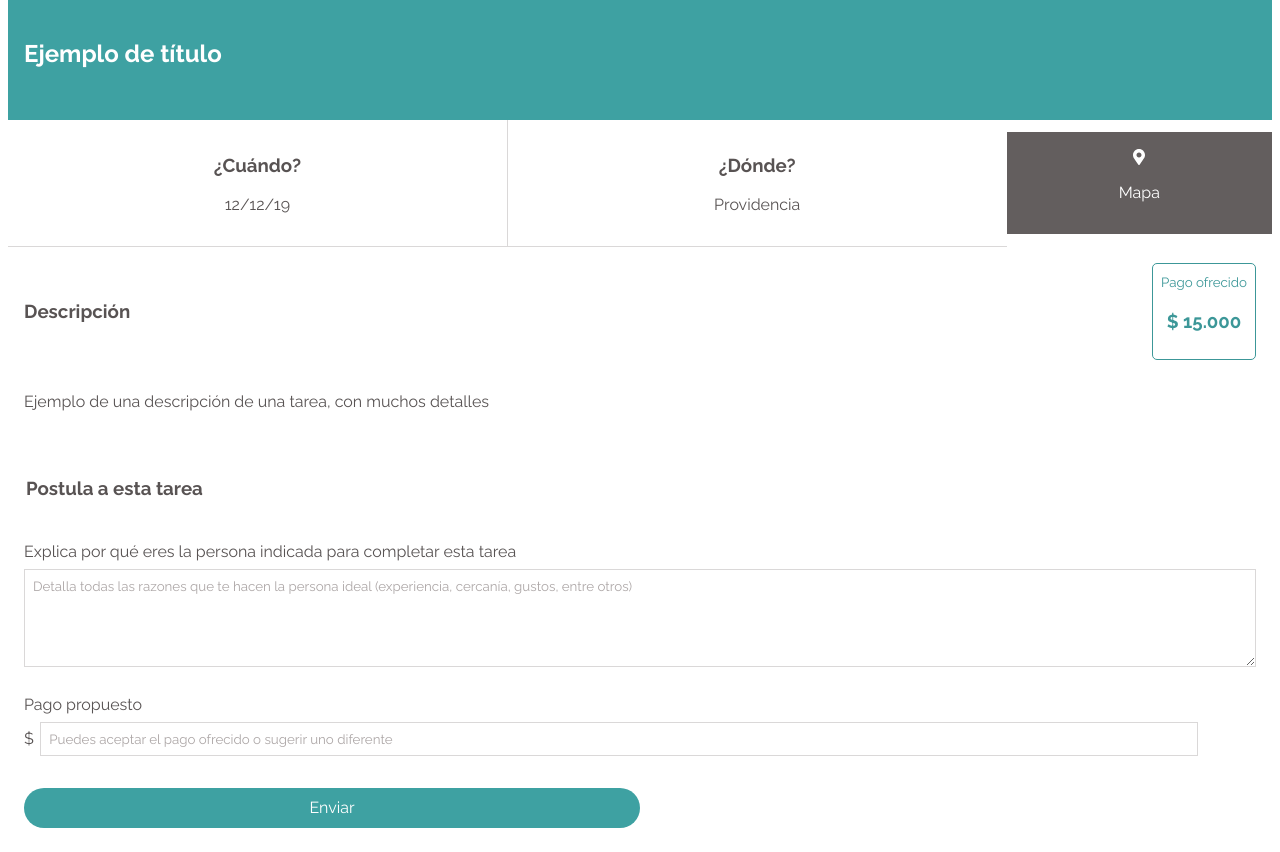
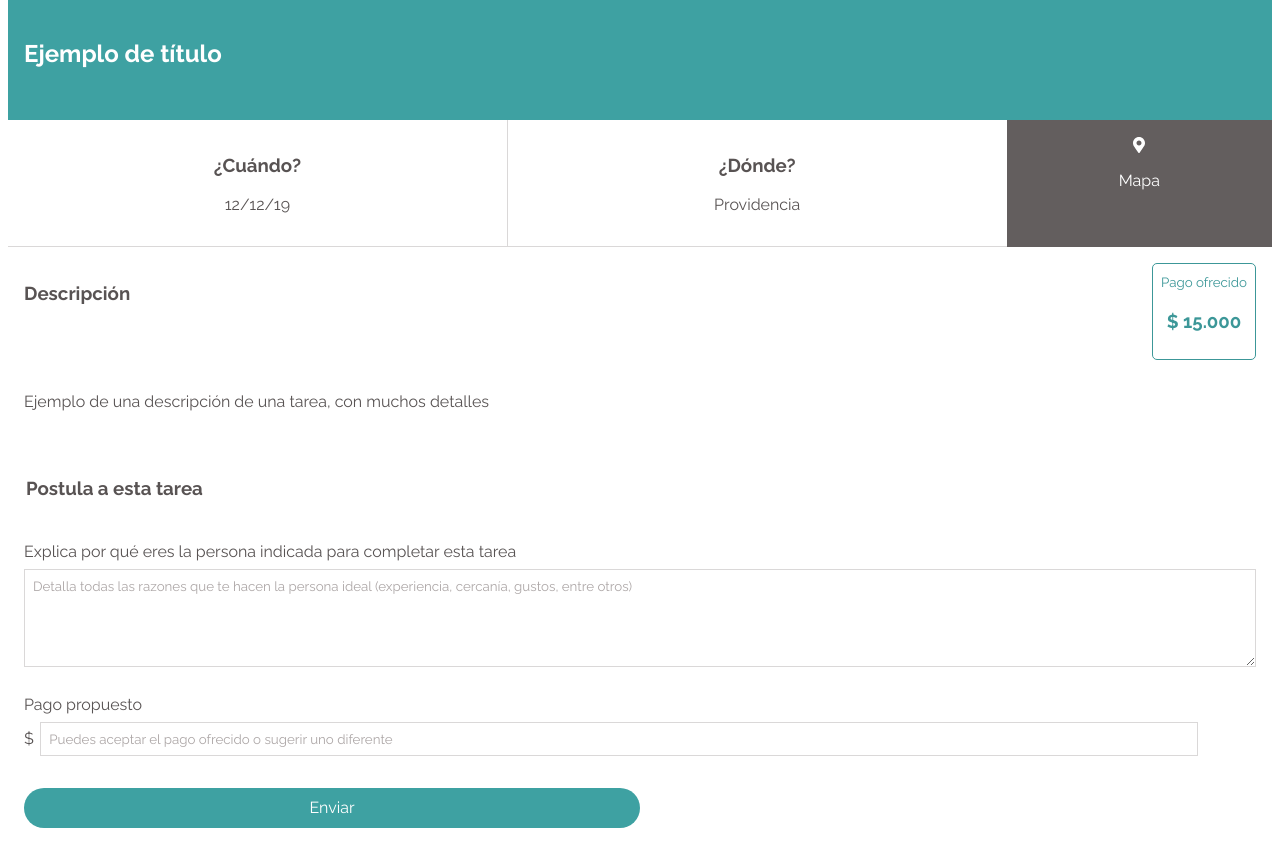
Before and after one commit to leonbagdag/prueba, a React (Create React App) app: page / in a window 1280 px wide. Shown: the part 920-1772 px from the top of the page. Built offline with nearby package versions, Linux system fonts and the light colour scheme.

Commit message:
ajuste en configuracion de row

```diff
--- a/src/sass/layout/_grid.scss
+++ b/src/sass/layout/_grid.scss
@@ -1,8 +1,3 @@
 .row {
   display: flex;
-  align-items: center;
 }
-
-.space-between {
-  justify-content: space-between;
-}
```
